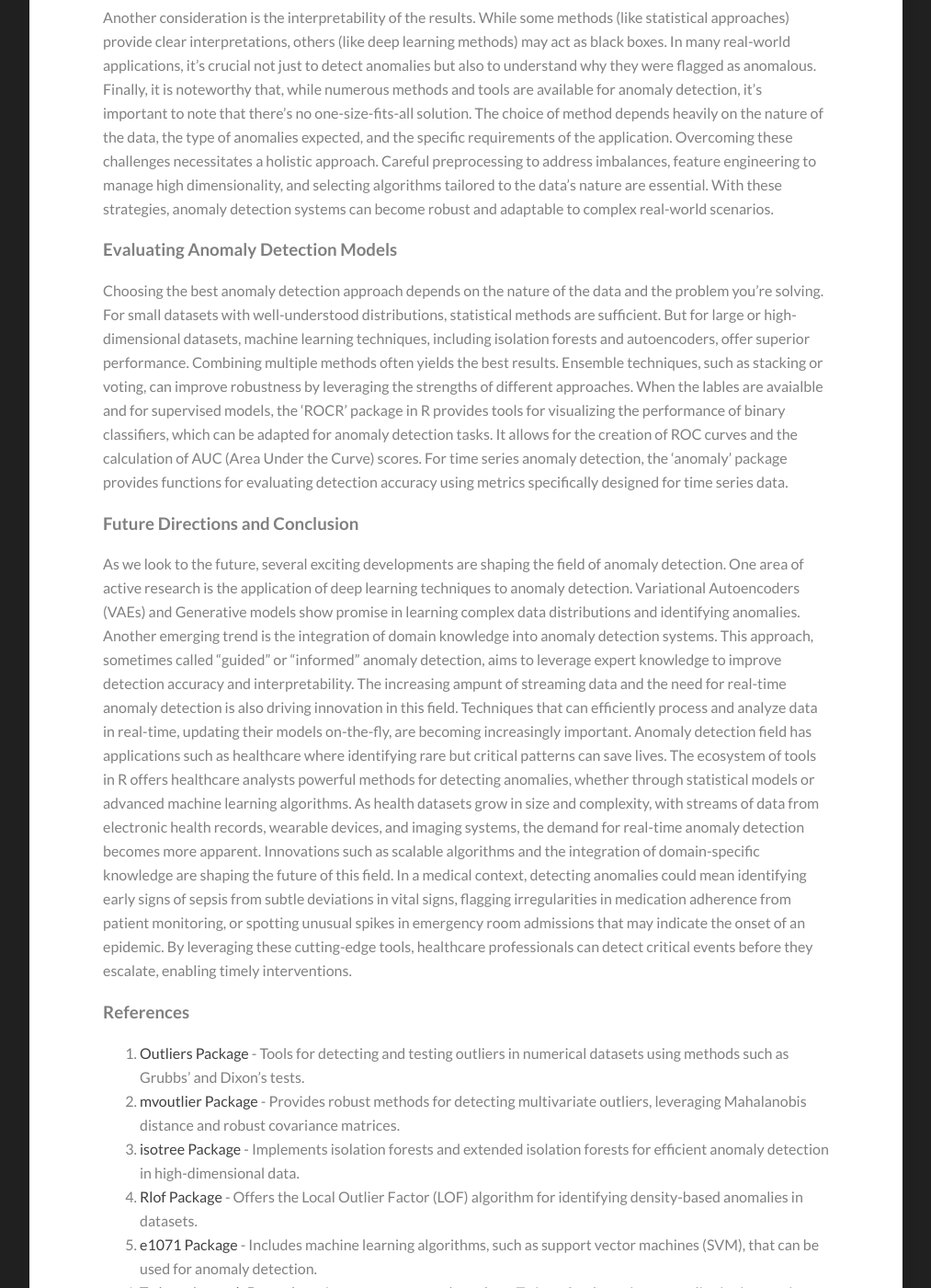
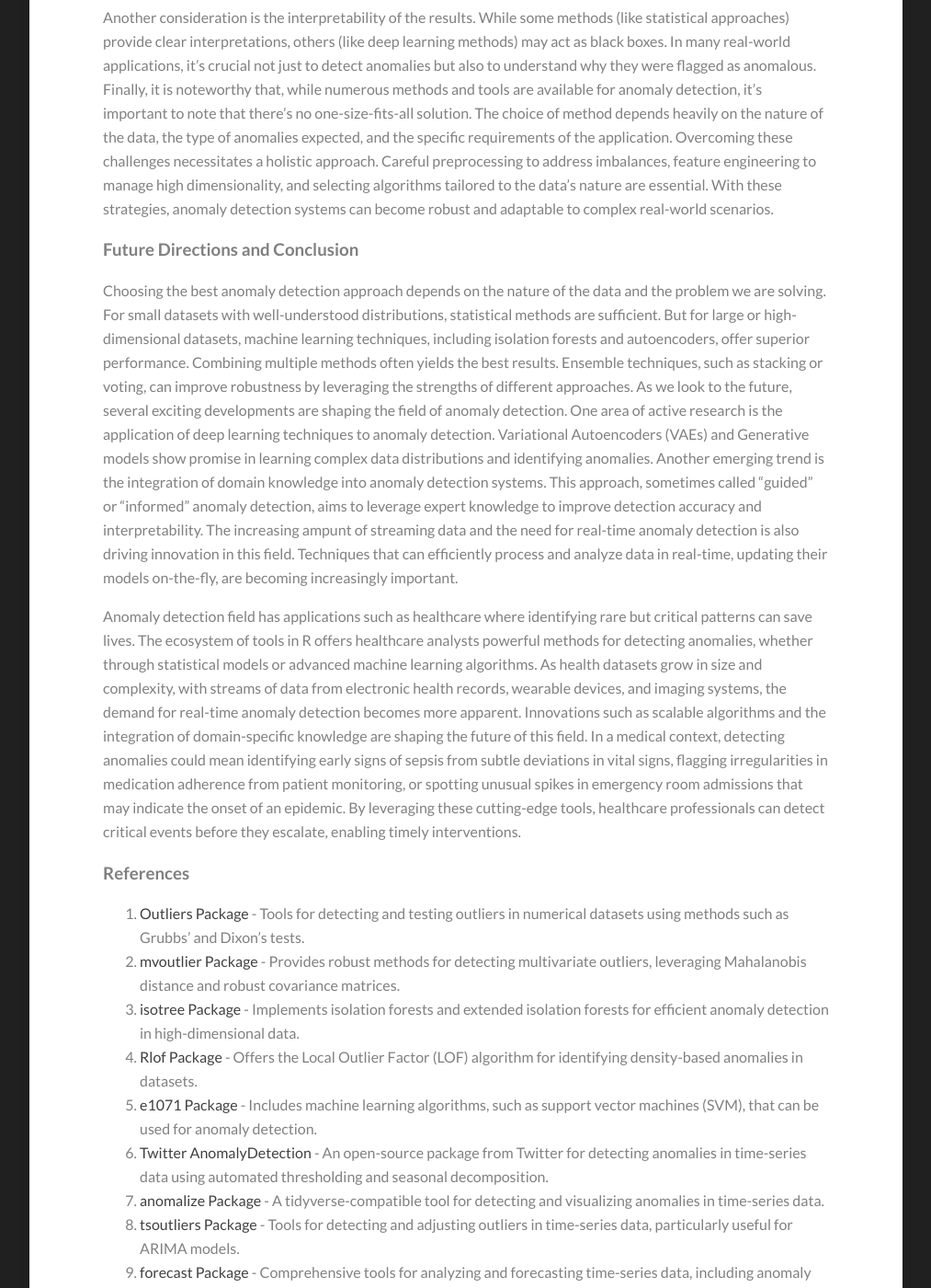
Before and after one commit to Kamran-Afzali/Kamran-Afzali.github.io, a Jekyll site: the page built from _posts/2025-09-25-Anomaly_detection.md, in a window 1280 px wide and 1400 px high, scrolled down 3389 px. Shown: the whole window at 92% size, without its empty margins (133-1146 px from the left). Built offline with Jekyll 4.4.1, drawn with Linux system fonts in a browser that asks for light colours; our own code applies the rules of GitHub Pages for plain Markdown files.

Commit message:
Update 2025-09-25-Anomaly_detection.md

```diff
--- a/_posts/2025-09-25-Anomaly_detection.md
+++ b/_posts/2025-09-25-Anomaly_detection.md
@@ -41,14 +41,10 @@
 Another consideration is the interpretability of the results. While some methods (like statistical approaches) provide clear interpretations, others (like deep learning methods) may act as black boxes. In many real-world applications, it's crucial not just to detect anomalies but also to understand why they were flagged as anomalous. Finally, it is noteworthy that, while numerous methods and tools are available for anomaly detection, it's important to note that there's no one-size-fits-all solution. The choice of method depends heavily on the nature of the data, the type of anomalies expected, and the specific requirements of the application. Overcoming these challenges necessitates a holistic approach. Careful preprocessing to address imbalances, feature engineering to manage high dimensionality, and selecting algorithms tailored to the data's nature are essential. With these strategies, anomaly detection systems can become robust and adaptable to complex real-world scenarios.
 
 
-### Evaluating Anomaly Detection Models
-
-Choosing the best anomaly detection approach depends on the nature of the data and the problem you're solving. For small datasets with well-understood distributions, statistical methods are sufficient. But for large or high-dimensional datasets, machine learning techniques, including isolation forests and autoencoders, offer superior performance. Combining multiple methods often yields the best results. Ensemble techniques, such as stacking or voting, can improve robustness by leveraging the strengths of different approaches. When the lables are avaialble and for supervised models, the 'ROCR' package in R provides tools for visualizing the performance of binary classifiers, which can be adapted for anomaly detection tasks. It allows for the creation of ROC curves and the calculation of AUC (Area Under the Curve) scores. For time series anomaly detection, the 'anomaly' package provides functions for evaluating detection accuracy using metrics specifically designed for time series data.
-
-
 ### Future Directions and Conclusion
 
-As we look to the future, several exciting developments are shaping the field of anomaly detection. One area of active research is the application of deep learning techniques to anomaly detection. Variational Autoencoders (VAEs) and Generative models show promise in learning complex data distributions and identifying anomalies. Another emerging trend is the integration of domain knowledge into anomaly detection systems. This approach, sometimes called "guided" or "informed" anomaly detection, aims to leverage expert knowledge to improve detection accuracy and interpretability. The increasing ampunt of streaming data and the need for real-time anomaly detection is also driving innovation in this field. Techniques that can efficiently process and analyze data in real-time, updating their models on-the-fly, are becoming increasingly important.
+Choosing the best anomaly detection approach depends on the nature of the data and the problem we are solving. For small datasets with well-understood distributions, statistical methods are sufficient. But for large or high-dimensional datasets, machine learning techniques, including isolation forests and autoencoders, offer superior performance. Combining multiple methods often yields the best results. Ensemble techniques, such as stacking or voting, can improve robustness by leveraging the strengths of different approaches. As we look to the future, several exciting developments are shaping the field of anomaly detection. One area of active research is the application of deep learning techniques to anomaly detection. Variational Autoencoders (VAEs) and Generative models show promise in learning complex data distributions and identifying anomalies. Another emerging trend is the integration of domain knowledge into anomaly detection systems. This approach, sometimes called "guided" or "informed" anomaly detection, aims to leverage expert knowledge to improve detection accuracy and interpretability. The increasing ampunt of streaming data and the need for real-time anomaly detection is also driving innovation in this field. Techniques that can efficiently process and analyze data in real-time, updating their models on-the-fly, are becoming increasingly important.
+
 Anomaly detection field has applications such as healthcare where identifying rare but critical patterns can save lives. The ecosystem of tools in R offers healthcare analysts powerful methods for detecting anomalies, whether through statistical models or advanced machine learning algorithms. As health datasets grow in size and complexity, with streams of data from electronic health records, wearable devices, and imaging systems, the demand for real-time anomaly detection becomes more apparent. Innovations such as scalable algorithms and the integration of domain-specific knowledge are shaping the future of this field. In a medical context, detecting anomalies could mean identifying early signs of sepsis from subtle deviations in vital signs, flagging irregularities in medication adherence from patient monitoring, or spotting unusual spikes in emergency room admissions that may indicate the onset of an epidemic. By leveraging these cutting-edge tools, healthcare professionals can detect critical events before they escalate, enabling timely interventions.
 
 
```
